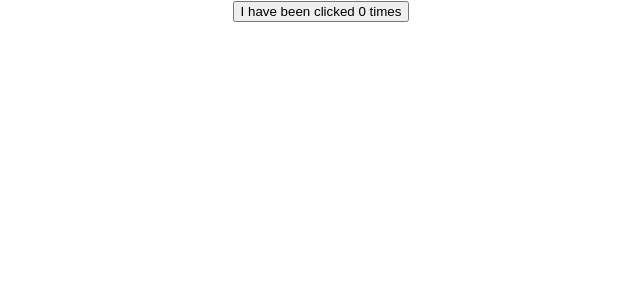
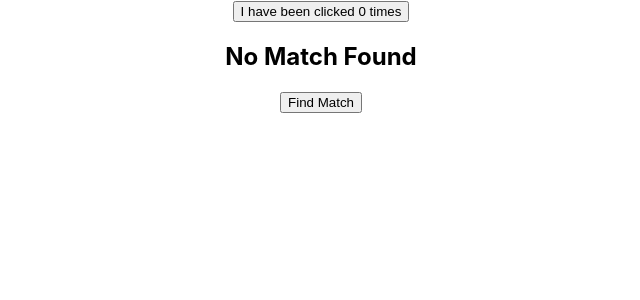
Before and after one commit to Nerds-International/nerd-code-frontend, a React (Create React App) app: page / in a window 1280 px wide. Shown: the top 300 px of the page, without its empty margins (319-959 px from the left). Built offline with nearby package versions, Linux system fonts and the light colour scheme.

Commit message:
wip: battle page

```diff
--- a/src/App.js
+++ b/src/App.js
@@ -1,17 +1,18 @@
-import './App.css';
-import {observer} from "mobx-react-lite";
-import {useState} from "react";
+import "./App.css";
+import Battle from "./components/battle/Battle";
+import { observer } from "mobx-react-lite";
+import { useState } from "react";
 
 const App = observer(() => {
   return (
     <div className="App">
-        <MyButton/>
+      <MyButton />
+      <Battle />
     </div>
   );
-})
+});
 
 export default App;
-
 
 function MyButton() {
   const [count, setCount] = useState(0);
--- /dev/null
+++ b/src/components/battle/Battle.jsx
@@ -0,0 +1,52 @@
+import "./Battle.css";
+import { observer } from "mobx-react-lite";
+import { useState } from "react";
+
+const Battle = observer(() => {
+  return (
+    <div className="Battle">
+      <MatchFinder />
+    </div>
+  );
+});
+
+export default Battle;
+
+function MatchFinder() {
+  const [match, setMatch] = useState(false);
+  const [loading, setLoading] = useState(false);
+
+  async function findMatch() {
+    setLoading(true);
+
+    try {
+      const response = await fetch("https://example.com/find-match");
+      const data = await response.json();
+
+      if (data.found) {
+        setMatch(true);
+      } else {
+        setMatch(false);
+      }
+    } catch (error) {
+      console.error("Error fetching match data:", error);
+      setMatch(false);
+    } finally {
+      setLoading(false);
+    }
+  }
+
+  return (
+    <div>
+      {loading && <p>Loading...</p>} {/*индикатор загрузки*/}
+      {match ? (
+        <div>match found{/*матч нашелся ура ура*/}</div>
+      ) : (
+        <div>
+          <h2>No Match Found</h2>
+          <button onClick={findMatch}>Find Match</button>
+        </div>
+      )}
+    </div>
+  );
+}
```
Also changed, not shown: src/components/battle/Battle.css (added).
